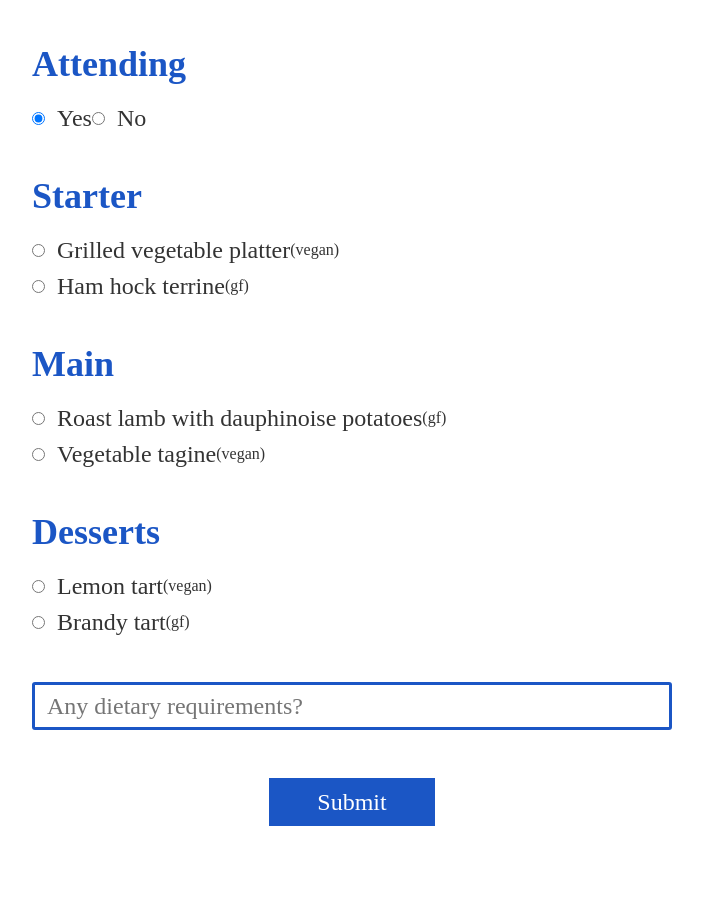
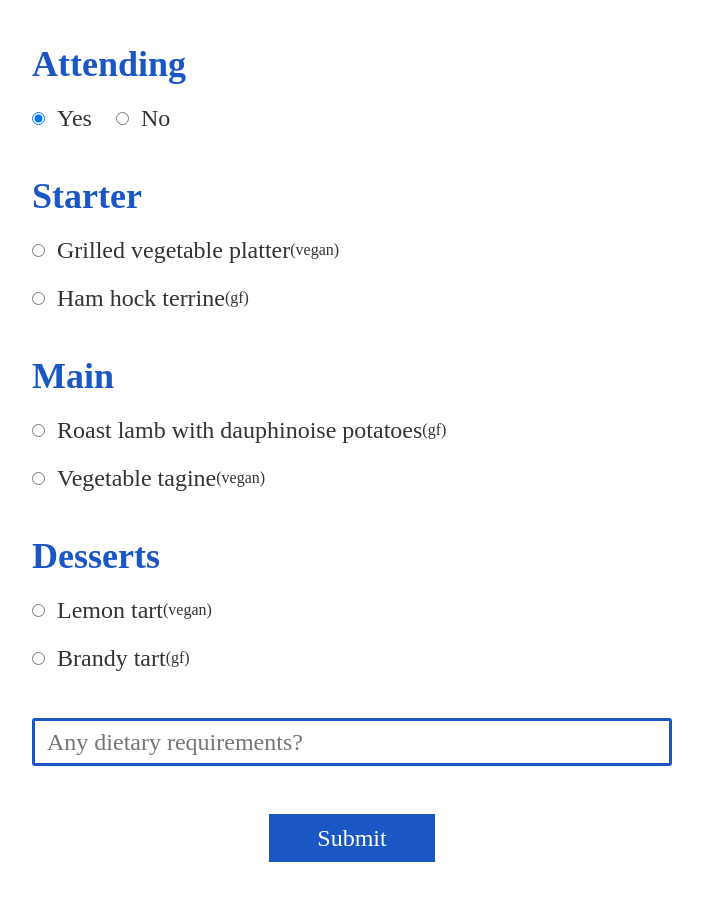
Before and after one commit to nath-codes/jelena, a React (Create React App) app: page / in a window 1280 px wide. Shown: the part 1018-1918 px from the top of the page, without its empty margins (288-991 px from the left). Built offline with nearby package versions, Linux system fonts and the light colour scheme; no server answers; a web font is replaced by a local one.

Commit message:
corrected use of FormList 'inline' prop

```diff
--- a/src/components/Form.jsx
+++ b/src/components/Form.jsx
@@ -89,7 +89,7 @@ class Form extends Component {
         <FormHeading>Attending</FormHeading>
 
         <Fieldset>
-          <FormList>
+          <FormList inline>
             <FormListItem orphan>
               <Label>
                 <Input
@@ -119,7 +119,7 @@ class Form extends Component {
           <div>
             <FormHeading>Starter</FormHeading>
             <Fieldset>
-              <FormList inline>
+              <FormList>
                 <FormListItem>
                   <Label>
                     <Input
@@ -147,7 +147,7 @@ class Form extends Component {
 
             <FormHeading>Main</FormHeading>
             <Fieldset>
-              <FormList inline>
+              <FormList>
                 <FormListItem>
                   <Label>
                     <Input
@@ -175,7 +175,7 @@ class Form extends Component {
 
             <FormHeading>Desserts</FormHeading>
             <Fieldset>
-              <FormList inline>
+              <FormList>
                 <FormListItem>
                   <Label>
                     <Input
--- a/src/components/FormList.jsx
+++ b/src/components/FormList.jsx
@@ -4,11 +4,16 @@ import List from "./List";
 
 const FormList = List.extend`
   display: flex;
+  flex-direction: column;
 
   ${props =>
     props.inline &&
     css`
-      flex-direction: column;
+      flex-direction: row;
+
+      li:nth-child(2) {
+        margin-left: ${spacer(1)};
+      }
     `};
 `;
 
@@ -16,7 +21,7 @@ const FormListItem = styled.li`
   align-items: center;
   display: flex;
   height: ${spacer(1)};
-  margin-bottom: ${spacer(0.5)};
+  margin-bottom: ${spacer(1)};
 
   &:last-child {
     margin-bottom: 0;
```
